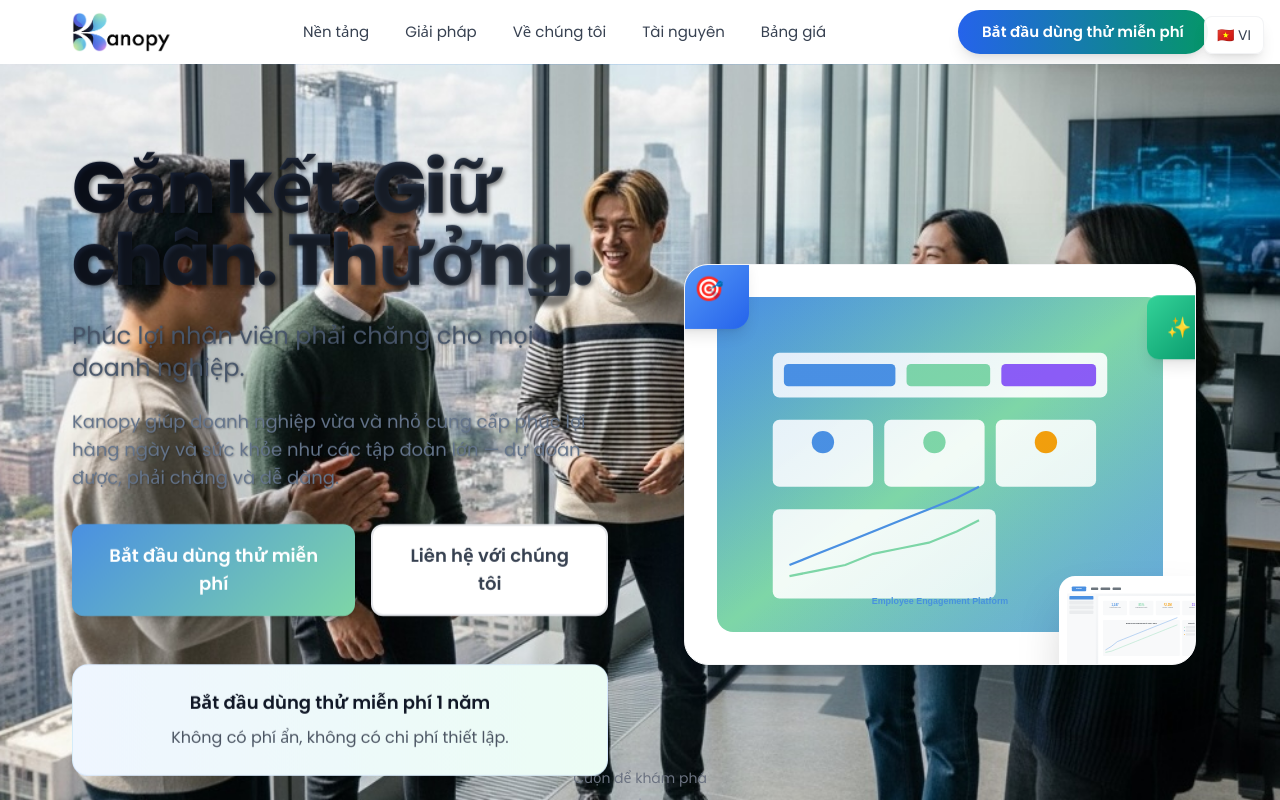
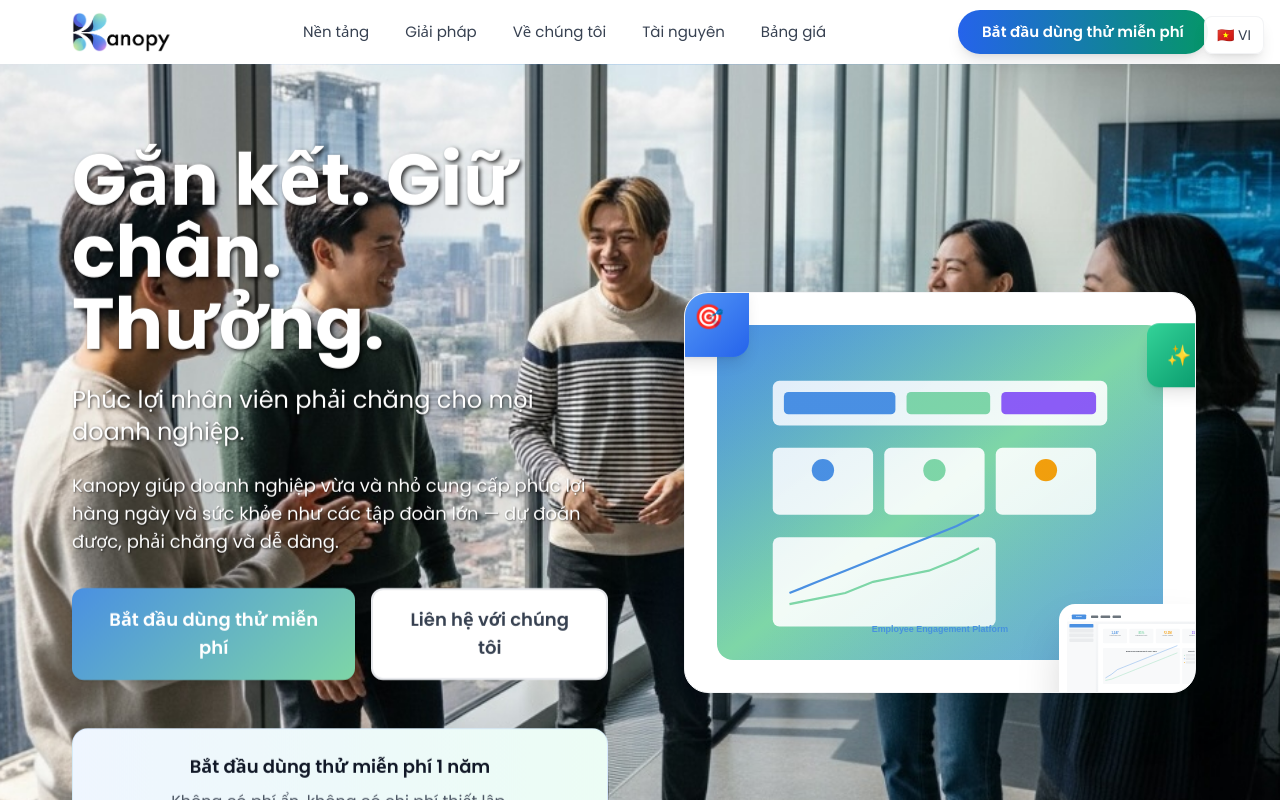
Before and after one commit to wartimekillers/kanopy, a React (Vite) app: page /#/ in a window 1280 px wide. Shown: the top 800 px of the page. Built offline with nearby package versions, Linux system fonts and the light colour scheme; the HTML template or start-up script is replaced by a standard one.

Commit message:
Change hero text to white with stronger shadows for better readability on background image

```diff
--- a/src/components/Hero.jsx
+++ b/src/components/Hero.jsx
@@ -60,15 +60,15 @@
           <div className="space-y-8">
             <Reveal>
               <div className="space-y-6">
-                <h1 className="display-heading text-5xl lg:text-7xl leading-tight" style={{ textShadow: '2px 2px 4px rgba(0,0,0,0.5)' }}>
+                <h1 className="text-white text-5xl lg:text-7xl leading-tight font-bold" style={{ textShadow: '2px 2px 4px rgba(0,0,0,0.8)' }}>
                   {t('hero.title')}
                 </h1>
 
-                <p className="subhead text-xl lg:text-2xl max-w-2xl" style={{ textShadow: '1px 1px 3px rgba(0,0,0,0.4)' }}>
+                <p className="text-white text-xl lg:text-2xl max-w-2xl font-medium" style={{ textShadow: '1px 1px 3px rgba(0,0,0,0.7)' }}>
                   {t('hero.subtitle')}
                 </p>
 
-                <p className="muted-text text-lg max-w-xl" style={{ textShadow: '1px 1px 2px rgba(0,0,0,0.3)' }}>
+                <p className="text-white text-lg max-w-xl" style={{ textShadow: '1px 1px 2px rgba(0,0,0,0.6)' }}>
                   {t('hero.description')}
                 </p>
               </div>
```
